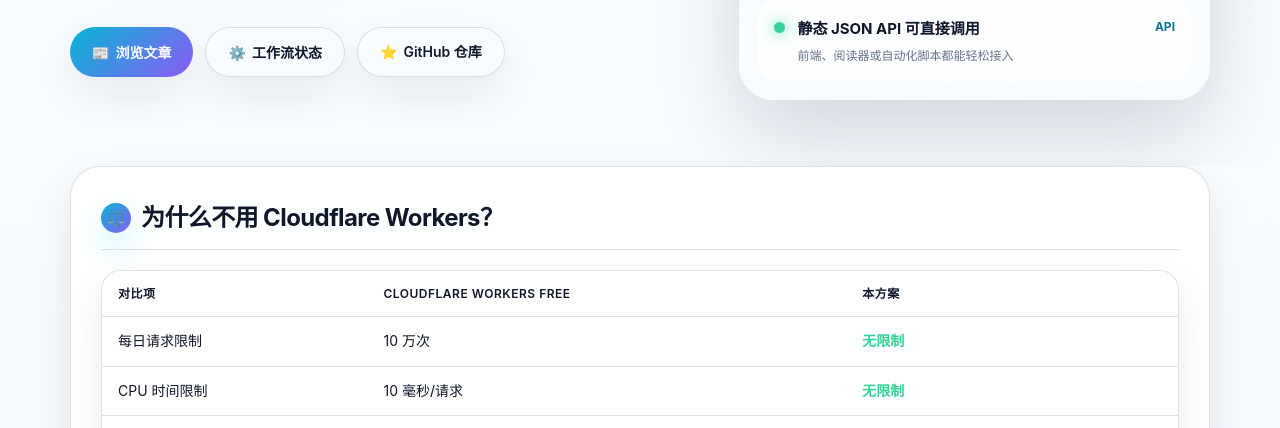
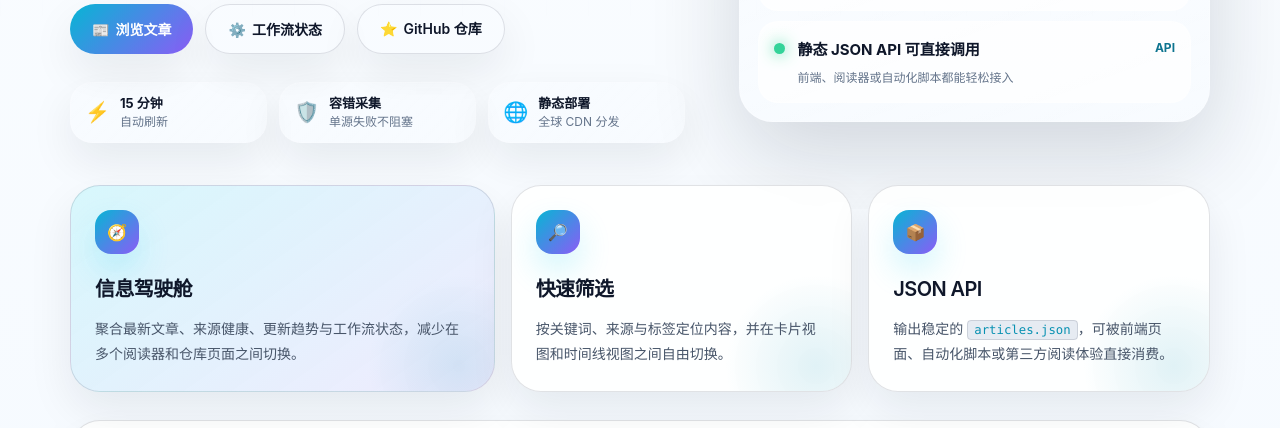
Before and after one commit to xingmihai/rss-aggregator, a website: page index.html in a window 1280 px wide. Shown: the part 514-942 px from the top of the page. Drawn offline with Linux system fonts and the light colour scheme.

Commit message:
Refine frontend dashboard UI

```diff
--- a/assets/styles.css
+++ b/assets/styles.css
@@ -1159,3 +1159,110 @@
   .panel-metrics { grid-template-columns: 1fr; }
   .content-section { padding: 20px; border-radius: 22px; }
 }
+/* ===== Frontend UI Refinement ===== */
+.hero-highlights {
+  display: grid;
+  grid-template-columns: repeat(3, minmax(0, 1fr));
+  gap: 12px;
+  margin-top: 28px;
+  max-width: 680px;
+}
+.highlight-pill {
+  display: grid;
+  grid-template-columns: auto 1fr;
+  grid-template-areas: "icon title" "icon text";
+  gap: 0 10px;
+  align-items: center;
+  padding: 12px 14px;
+  border: 1px solid rgba(255,255,255,.14);
+  border-radius: 22px;
+  background: linear-gradient(135deg, rgba(255,255,255,.11), rgba(255,255,255,.045));
+  box-shadow: var(--shadow);
+  backdrop-filter: blur(18px);
+}
+.highlight-pill span { grid-area: icon; font-size: 20px; }
+.highlight-pill strong { grid-area: title; color: var(--text-primary); font-size: 13px; line-height: 1.2; }
+.highlight-pill em { grid-area: text; color: var(--text-muted); font-size: 12px; font-style: normal; line-height: 1.45; }
+
+.dashboard-overview {
+  display: grid;
+  grid-template-columns: 1.15fr repeat(2, minmax(0, .925fr));
+  gap: 16px;
+  margin: -24px 0 28px;
+  position: relative;
+  z-index: 2;
+}
+.overview-card {
+  position: relative;
+  overflow: hidden;
+  min-height: 190px;
+  padding: 24px;
+  border: 1px solid var(--border-color);
+  border-radius: var(--radius);
+  background: var(--bg-card);
+  box-shadow: var(--shadow);
+  backdrop-filter: blur(20px);
+}
+.overview-card::after {
+  content: '';
+  position: absolute;
+  right: -60px;
+  bottom: -70px;
+  width: 190px;
+  height: 190px;
+  border-radius: 50%;
+  background: radial-gradient(circle, var(--accent-soft), transparent 68%);
+}
+.overview-card.primary {
+  background: linear-gradient(145deg, rgba(34,211,238,.18), rgba(139,92,246,.12)), var(--bg-card);
+}
+.overview-icon {
+  display: inline-flex;
+  width: 44px;
+  height: 44px;
+  align-items: center;
+  justify-content: center;
+  border-radius: 16px;
+  background: linear-gradient(135deg, #06b6d4, #8b5cf6);
+  box-shadow: 0 16px 32px rgba(34,211,238,.2);
+  margin-bottom: 18px;
+}
+.overview-card h3 {
+  margin: 0 0 10px;
+  font-size: 20px;
+  letter-spacing: -.03em;
+}
+.overview-card p {
+  position: relative;
+  z-index: 1;
+  margin: 0;
+  font-size: 14px;
+}
+.overview-card code {
+  white-space: nowrap;
+}
+
+.article-card,
+.workflow-card,
+.overview-card,
+.content-section {
+  outline: 1px solid transparent;
+}
+.article-card:hover,
+.workflow-card:hover,
+.overview-card:hover,
+.content-section:hover {
+  outline-color: rgba(34,211,238,.16);
+}
+
+@media (max-width: 980px) {
+  .hero-highlights,
+  .dashboard-overview { grid-template-columns: 1fr; }
+  .dashboard-overview { margin-top: 0; }
+}
+@media (max-width: 640px) {
+  .hero-highlights { gap: 10px; margin-top: 22px; }
+  .highlight-pill { border-radius: 18px; padding: 11px 12px; }
+  .dashboard-overview { gap: 12px; margin-bottom: 20px; }
+  .overview-card { min-height: auto; padding: 20px; border-radius: 22px; }
+}
--- a/index.html
+++ b/index.html
@@ -71,6 +71,11 @@
               <span>⭐</span> GitHub 仓库
             </a>
           </div>
+          <div class="hero-highlights" aria-label="核心能力概览">
+            <div class="highlight-pill"><span>⚡</span><strong>15 分钟</strong><em>自动刷新</em></div>
+            <div class="highlight-pill"><span>🛡️</span><strong>容错采集</strong><em>单源失败不阻塞</em></div>
+            <div class="highlight-pill"><span>🌐</span><strong>静态部署</strong><em>全球 CDN 分发</em></div>
+          </div>
         </div>
 
         <div class="hero-panel" aria-label="RSS 聚合器界面预览">
@@ -112,6 +117,24 @@
     </section>
 
     <main class="main-content container">
+      <section class="dashboard-overview" aria-label="产品能力总览">
+        <article class="overview-card primary">
+          <span class="overview-icon">🧭</span>
+          <h3>信息驾驶舱</h3>
+          <p>聚合最新文章、来源健康、更新趋势与工作流状态，减少在多个阅读器和仓库页面之间切换。</p>
+        </article>
+        <article class="overview-card">
+          <span class="overview-icon">🔎</span>
+          <h3>快速筛选</h3>
+          <p>按关键词、来源与标签定位内容，并在卡片视图和时间线视图之间自由切换。</p>
+        </article>
+        <article class="overview-card">
+          <span class="overview-icon">📦</span>
+          <h3>JSON API</h3>
+          <p>输出稳定的 <code>articles.json</code>，可被前端页面、自动化脚本或第三方阅读体验直接消费。</p>
+        </article>
+      </section>
+
       <section class="content-section" id="why">
         <h2>
           <span class="section-icon">⚖️</span>
```
